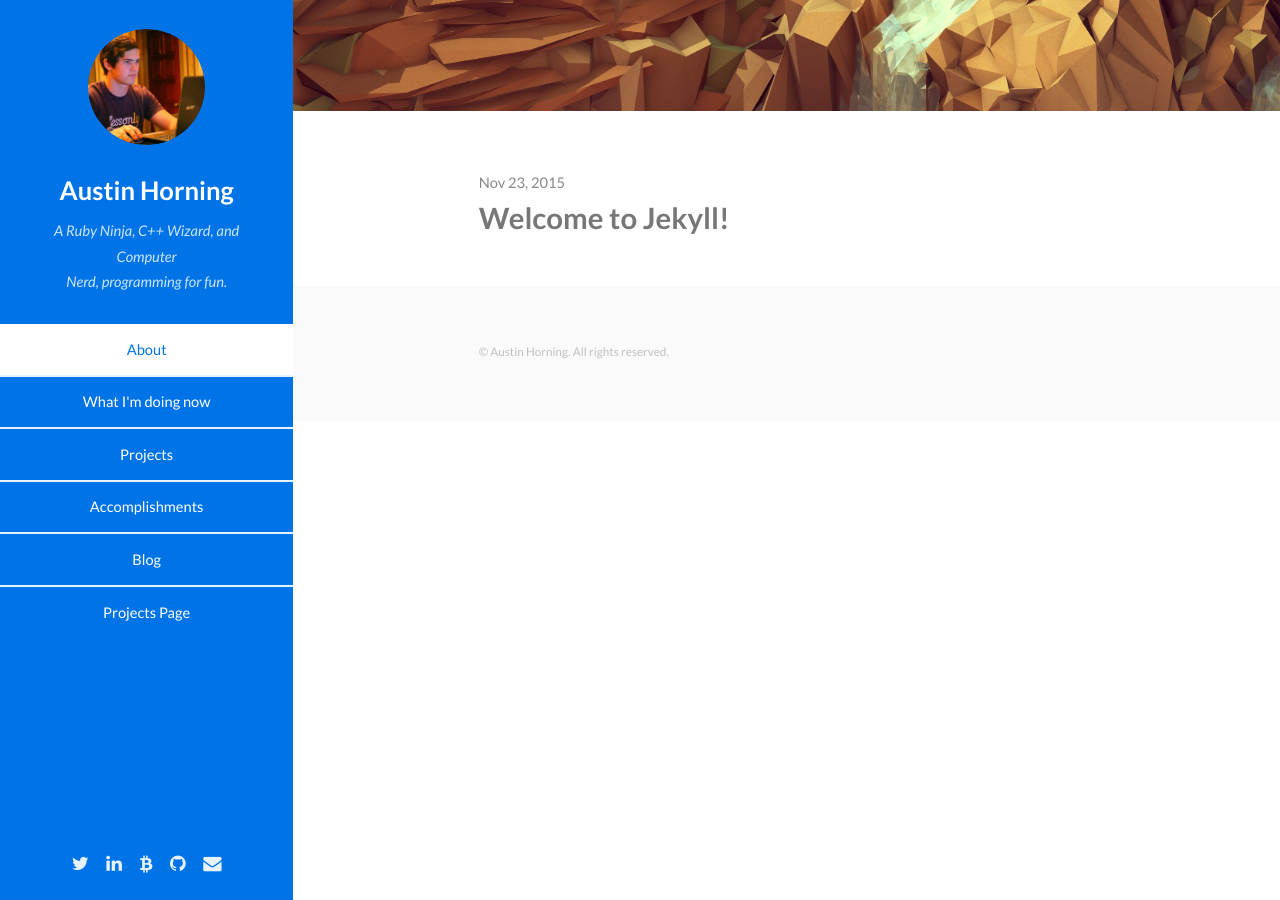
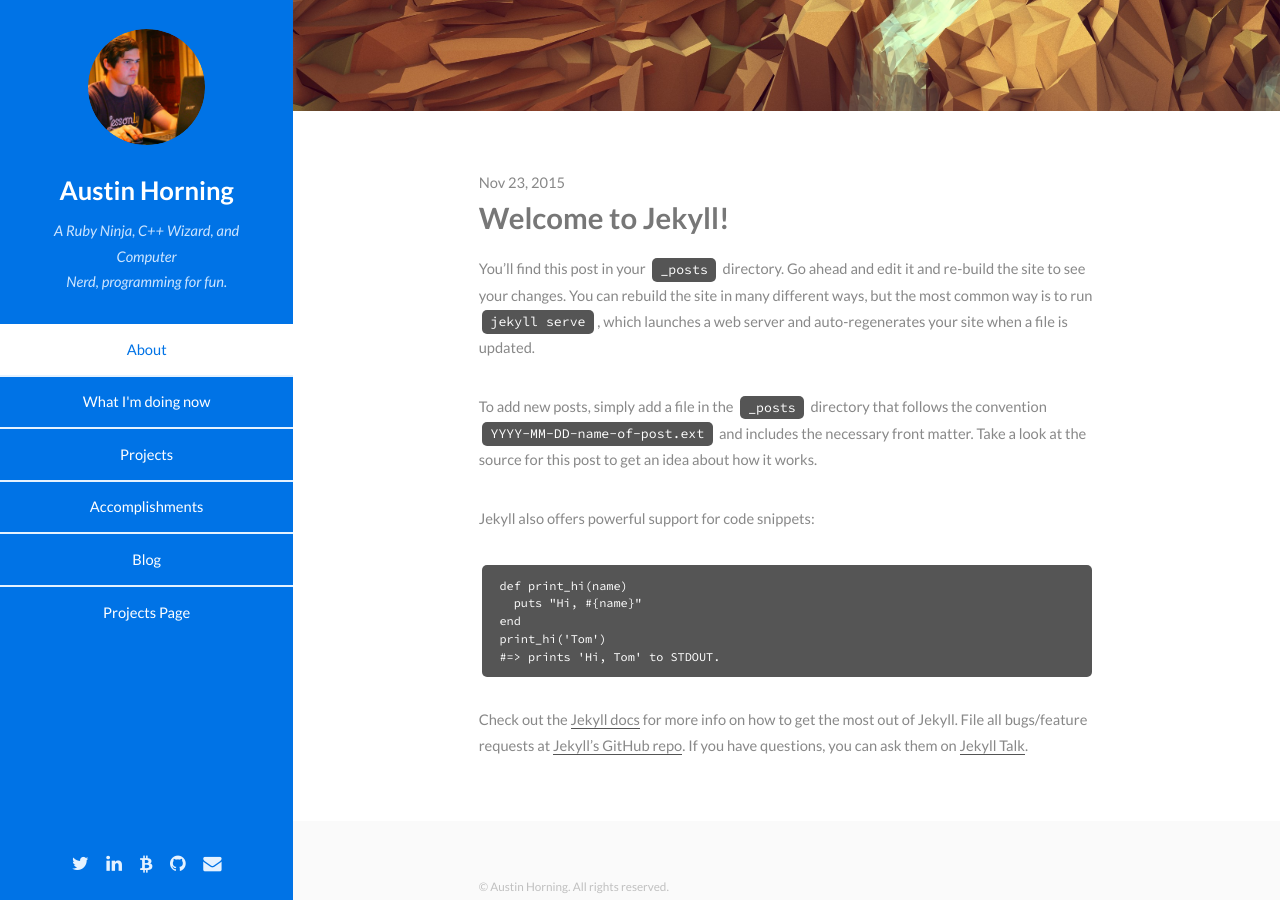
Before and after one commit to TheAustinSeven/theaustinseven.github.io, a Jekyll site: the page built from blog.html, in a window 1280 px wide and 900 px high, scrolled down 591 px. Built offline with Jekyll 4.4.1, drawn with Linux system fonts in a browser that asks for light colours.

Commit message:
minor fixes

```diff
--- a/_config.yml
+++ b/_config.yml
@@ -10,7 +10,7 @@ title: Austin Horning
 email: your-email@domain.com
 description: > # this means to ignore newlines until "baseurl:"
   Austin Horning's personal website and blog
-baseurl: "/" # the subpath of your site, e.g. /blog
+baseurl: "" # the subpath of your site, e.g. /blog
 url: "http://theaustinseven.github.io" # the base hostname & protocol for your site
 twitter_username: theaustinseven
 github_username:  theaustinseven
--- a/_layouts/default.html
+++ b/_layouts/default.html
@@ -14,7 +14,7 @@
 			<section id="header">
 				<header>
 					<span class="image avatar"><img src="images/profile.jpg" alt="" /></span>
-					<h1 id="logo"><a href="#">Austin Horning</a></h1>
+					<h1 id="logo"><a href="/">Austin Horning</a></h1>
 					<p>A Ruby Ninja, C++ Wizard, and Computer<br />
 					   Nerd, programming for fun.</p>
 				</header>
--- a/_layouts/post.html
+++ b/_layouts/post.html
@@ -1,3 +1,6 @@
+---
+layout: default
+---
 <article class="post" itemscope itemtype="http://schema.org/BlogPosting">
 
   <header class="post-header">
--- a/blog.html
+++ b/blog.html
@@ -22,6 +22,8 @@ layout: default
 	        <h2>
 	          <a class="post-link" href="{{ post.url | prepend: site.baseurl }}">{{ post.title }}</a>
 	        </h2>
+
+					{{ post.content }}
 	    {% endfor %}
 		</div>
 	</section>
```
